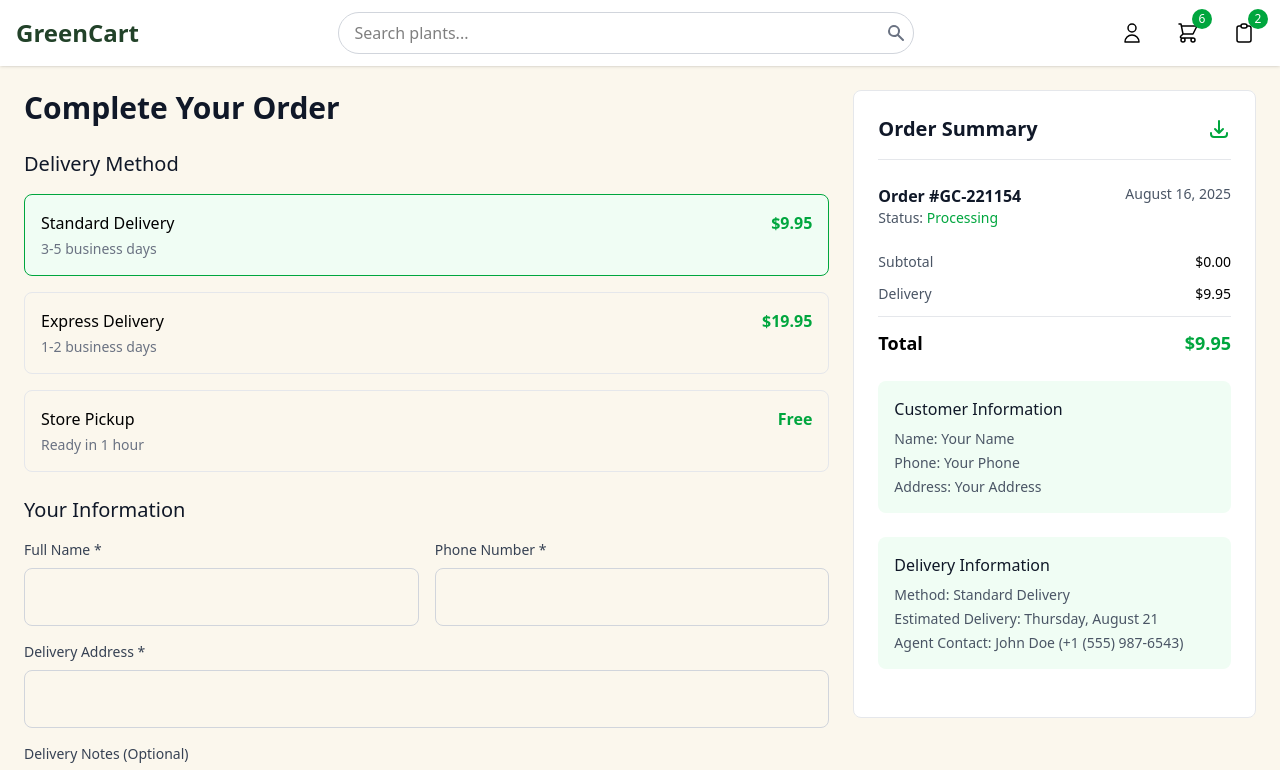
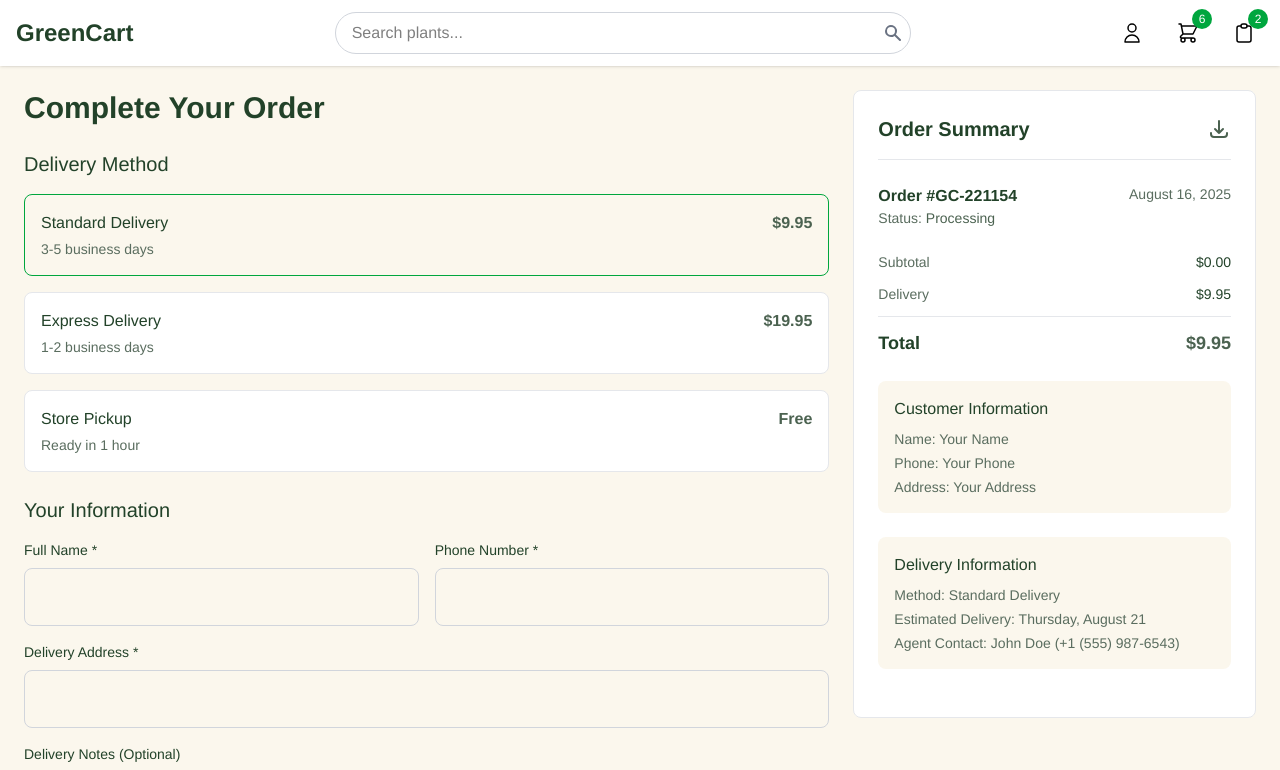
Before and after one commit to AfrinJahanEra/GreenCart, a React (Vite) app in the folder Client/: page /order in a window 1280 px wide. Shown: the top 770 px of the page. Built offline with nearby package versions, Linux system fonts and the light colour scheme.

Commit message:
order font fixed

```diff
--- a/Client/src/pages/Order.jsx
+++ b/Client/src/pages/Order.jsx
@@ -114,17 +114,24 @@ const Order = () => {
   };
 
   return (
-    <div className="bg-[#fbf7ed] min-h-screen font-sans">
+    <div className={`min-h-screen`} style={{
+      backgroundColor: theme.colors.secondary,
+      fontFamily: theme.fonts.secondary
+    }}>
       <Header />
 
       <section className="p-6 max-w-7xl mx-auto">
         <div className="flex flex-col lg:flex-row gap-6">
           {/* Main Order Form */}
           <div className="lg:w-2/3">
-            <h1 className="text-3xl font-semibold text-gray-900 mb-6">Complete Your Order</h1>
+            <h1 className="text-3xl font-semibold mb-6" style={{ color: theme.colors.text.primary }}>
+              Complete Your Order
+            </h1>
 
             <div className="mb-6">
-              <h2 className="text-xl font-medium text-gray-900 mb-4">Delivery Method</h2>
+              <h2 className="text-xl font-medium mb-4" style={{ color: theme.colors.text.primary }}>
+                Delivery Method
+              </h2>
               <div className="space-y-4">
                 {deliveryMethods.map(method => (
                   <div
@@ -135,62 +142,81 @@ const Order = () => {
                         ? 'border-green-600 bg-green-50'
                         : 'border-gray-200 hover:border-green-600'
                     }`}
+                    style={{ backgroundColor: order.deliveryMethod?.id === method.id ? theme.colors.secondary : 'white' }}
                   >
                     <div className="flex justify-between items-center">
-                      <span className="font-medium text-base">{method.name}</span>
-                      <span className="font-semibold text-green-600">
+                      <span className="font-medium text-base" style={{ color: theme.colors.text.primary }}>
+                        {method.name}
+                      </span>
+                      <span className="font-semibold" style={{ color: theme.colors.accent }}>
                         {method.price > 0 ? `$${method.price.toFixed(2)}` : 'Free'}
                       </span>
                     </div>
-                    <p className="text-sm text-gray-500 mt-1">{method.time}</p>
+                    <p className="text-sm mt-1" style={{ color: theme.colors.text.secondary }}>
+                      {method.time}
+                    </p>
                   </div>
                 ))}
               </div>
             </div>
 
             <div>
-              <h2 className="text-xl font-medium text-gray-900 mb-4">Your Information</h2>
+              <h2 className="text-xl font-medium mb-4" style={{ color: theme.colors.text.primary }}>
+                Your Information
+              </h2>
               <div className="grid grid-cols-1 md:grid-cols-2 gap-4">
                 <div>
-                  <label className="block text-sm font-medium text-gray-700 mb-2">Full Name *</label>
+                  <label className="block text-sm font-medium mb-2" style={{ color: theme.colors.text.primary }}>
+                    Full Name *
+                  </label>
                   <input
                     type="text"
                     name="name"
                     value={order.customerInfo.name}
                     onChange={handleInputChange}
                     className="w-full p-4 border border-gray-300 rounded-lg focus:ring-2 focus:ring-green-600 focus:border-transparent text-base"
+                    style={{ color: theme.colors.text.primary }}
                     required
                   />
                 </div>
                 <div>
-                  <label className="block text-sm font-medium text-gray-700 mb-2">Phone Number *</label>
+                  <label className="block text-sm font-medium mb-2" style={{ color: theme.colors.text.primary }}>
+                    Phone Number *
+                  </label>
                   <input
                     type="tel"
                     name="phone"
                     value={order.customerInfo.phone}
                     onChange={handleInputChange}
                     className="w-full p-4 border border-gray-300 rounded-lg focus:ring-2 focus:ring-green-600 focus:border-transparent text-base"
+                    style={{ color: theme.colors.text.primary }}
                     required
                   />
                 </div>
                 <div className="md:col-span-2">
-                  <label className="block text-sm font-medium text-gray-700 mb-2">Delivery Address *</label>
+                  <label className="block text-sm font-medium mb-2" style={{ color: theme.colors.text.primary }}>
+                    Delivery Address *
+                  </label>
                   <input
                     type="text"
                     name="address"
                     value={order.customerInfo.address}
                     onChange={handleInputChange}
                     className="w-full p-4 border border-gray-300 rounded-lg focus:ring-2 focus:ring-green-600 focus:border-transparent text-base"
+                    style={{ color: theme.colors.text.primary }}
                     required
                   />
                 </div>
                 <div className="md:col-span-2">
-                  <label className="block text-sm font-medium text-gray-700 mb-2">Delivery Notes (Optional)</label>
+                  <label className="block text-sm font-medium mb-2" style={{ color: theme.colors.text.primary }}>
+                    Delivery Notes (Optional)
+                  </label>
                   <textarea
                     name="notes"
                     value={order.customerInfo.notes}
                     onChange={handleInputChange}
                     className="w-full p-4 border border-gray-300 rounded-lg focus:ring-2 focus:ring-green-600 focus:border-transparent text-base"
+                    style={{ color: theme.colors.text.primary }}
                     rows="4"
                   />
                 </div>
@@ -200,7 +226,12 @@ const Order = () => {
             <div className="flex justify-end mt-6">
               <button
                 onClick={handleSubmitOrder}
-                className="bg-green-600 text-white p-4 rounded-lg font-semibold hover:bg-green-700 transition-colors text-base"
+                className="p-4 rounded-lg font-semibold transition-colors text-base"
+                style={{
+                  backgroundColor: theme.colors.primary,
+                  color: theme.colors.text.light,
+                  ':hover': { backgroundColor: theme.colors.accent }
+                }}
               >
                 Confirm Order
               </button>
@@ -211,10 +242,13 @@ const Order = () => {
           <div className="lg:w-1/3">
             <div ref={sidebarRef} className="bg-white border border-gray-200 rounded-lg p-6 sticky top-6">
               <div className="flex justify-between items-center mb-6 border-b border-gray-200 pb-4">
-                <h2 className="text-xl font-semibold text-gray-900">Order Summary</h2>
+                <h2 className="text-xl font-semibold" style={{ color: theme.colors.text.primary }}>
+                  Order Summary
+                </h2>
                 <button
                   onClick={handleDownloadPDF}
-                  className="text-green-600 hover:text-green-700 transition-colors"
+                  className="transition-colors"
+                  style={{ color: theme.colors.accent }}
                   title="Download Order Summary"
                 >
                   <svg xmlns="http://www.w3.org/2000/svg" className="h-6 w-6" fill="none" viewBox="0 0 24 24" stroke="currentColor">
@@ -226,10 +260,14 @@ const Order = () => {
               <div className="mb-6">
                 <div className="flex justify-between items-start mb-4">
                   <div>
-                    <h3 className="font-semibold text-base text-gray-900">Order #{order.orderNumber}</h3>
-                    <p className="text-sm text-gray-600">Status: <span className="text-green-600 font-medium">{order.status}</span></p>
+                    <h3 className="font-semibold text-base" style={{ color: theme.colors.text.primary }}>
+                      Order #{order.orderNumber}
+                    </h3>
+                    <p className="text-sm" style={{ color: theme.colors.text.secondary }}>
+                      Status: <span style={{ color: theme.colors.accent, fontWeight: '500' }}>{order.status}</span>
+                    </p>
                   </div>
-                  <p className="text-sm text-gray-600">{order.orderDate}</p>
+                  <p className="text-sm" style={{ color: theme.colors.text.secondary }}>{order.orderDate}</p>
                 </div>
 
                 <div className="space-y-4 mb-6">
@@ -241,11 +279,17 @@ const Order = () => {
                         className="w-16 h-16 object-cover rounded-md"
                       />
                       <div className="flex-1">
-                        <h4 className="font-medium text-base text-gray-900">{item.name}</h4>
-                        <p className="text-sm text-gray-600">Size: {item.size}</p>
-                        <p className="text-sm text-gray-600">Qty: {item.quantity}</p>
-                        <p className="font-semibold text-base text-gray-900 mt-1">${(item.price * item.quantity).toFixed(2)}</p>
-                        <p className="text-xs text-gray-500 mt-1">Seller: {item.seller}</p>
+                        <h4 className="font-medium text-base" style={{ color: theme.colors.text.primary }}>
+                          {item.name}
+                        </h4>
+                        <p className="text-sm" style={{ color: theme.colors.text.secondary }}>Size: {item.size}</p>
+                        <p className="text-sm" style={{ color: theme.colors.text.secondary }}>Qty: {item.quantity}</p>
+                        <p className="font-semibold text-base mt-1" style={{ color: theme.colors.text.primary }}>
+                          ${(item.price * item.quantity).toFixed(2)}
+                        </p>
+                        <p className="text-xs mt-1" style={{ color: theme.colors.text.secondary }}>
+                          Seller: {item.seller}
+                        </p>
                       </div>
                     </div>
                   ))}
@@ -253,55 +297,57 @@ const Order = () => {
 
                 <div className="space-y-3 mb-6">
                   <div className="flex justify-between text-sm">
-                    <span className="text-gray-600">Subtotal</span>
-                    <span>
+                    <span style={{ color: theme.colors.text.secondary }}>Subtotal</span>
+                    <span style={{ color: theme.colors.text.primary }}>
                       ${order.items.reduce((total, item) => total + (item.price * item.quantity), 0).toFixed(2)}
                     </span>
                   </div>
                   <div className="flex justify-between text-sm">
-                    <span className="text-gray-600">Delivery</span>
-                    <span>
+                    <span style={{ color: theme.colors.text.secondary }}>Delivery</span>
+                    <span style={{ color: theme.colors.text.primary }}>
                       {order.deliveryMethod?.price > 0
                         ? `$${order.deliveryMethod.price.toFixed(2)}`
                         : 'Free'}
                     </span>
                   </div>
                   <div className="flex justify-between font-semibold text-lg pt-3 border-t border-gray-200">
-                    <span>Total</span>
-                    <span className="text-green-600">${calculateTotal()}</span>
+                    <span style={{ color: theme.colors.text.primary }}>Total</span>
+                    <span style={{ color: theme.colors.accent }}>${calculateTotal()}</span>
                   </div>
                 </div>
               </div>
 
-              <div className="bg-green-50 p-4 rounded-lg mb-6">
-                <h3 className="font-medium text-base text-gray-900 mb-2">Customer Information</h3>
-                <p className="text-sm text-gray-600 mb-1">
+              <div className="p-4 rounded-lg mb-6" style={{ backgroundColor: theme.colors.secondary }}>
+                <h3 className="font-medium text-base mb-2" style={{ color: theme.colors.text.primary }}>
+                  Customer Information
+                </h3>
+                <p className="text-sm mb-1" style={{ color: theme.colors.text.secondary }}>
                   <span className="font-medium">Name:</span> {order.customerInfo.name || 'Your Name'}
                 </p>
-                <p className="text-sm text-gray-600 mb-1">
+                <p className="text-sm mb-1" style={{ color: theme.colors.text.secondary }}>
                   <span className="font-medium">Phone:</span> {order.customerInfo.phone || 'Your Phone'}
                 </p>
-                <p className="text-sm text-gray-600">
+                <p className="text-sm" style={{ color: theme.colors.text.secondary }}>
                   <span className="font-medium">Address:</span> {order.customerInfo.address || 'Your Address'}
                 </p>
               </div>
 
               {order.deliveryMethod && (
-                <div className="bg-green-50 p-4 rounded-lg mb-6">
-                  <h3 className="font-medium text-base text-gray-900 mb-2">Delivery Information</h3>
-                  <p className="text-sm text-gray-600 mb-1">
+                <div className="p-4 rounded-lg mb-6" style={{ backgroundColor: theme.colors.secondary }}>
+                  <h3 className="font-medium text-base mb-2" style={{ color: theme.colors.text.primary }}>
+                    Delivery Information
+                  </h3>
+                  <p className="text-sm mb-1" style={{ color: theme.colors.text.secondary }}>
                     <span className="font-medium">Method:</span> {order.deliveryMethod.name}
                   </p>
-                  <p className="text-sm text-gray-600 mb-1">
+                  <p className="text-sm mb-1" style={{ color: theme.colors.text.secondary }}>
                     <span className="font-medium">Estimated Delivery:</span> {order.deliveryAgent.estimatedDelivery}
                   </p>
-                  <p className="text-sm text-gray-600">
+                  <p className="text-sm" style={{ color: theme.colors.text.secondary }}>
                     <span className="font-medium">Agent Contact:</span> {order.deliveryAgent.name} ({order.deliveryAgent.phone})
                   </p>
                 </div>
               )}
-
-
             </div>
           </div>
         </div>
```
Also changed, not shown: 1 other file (tests, documents, lock files or other folders).
